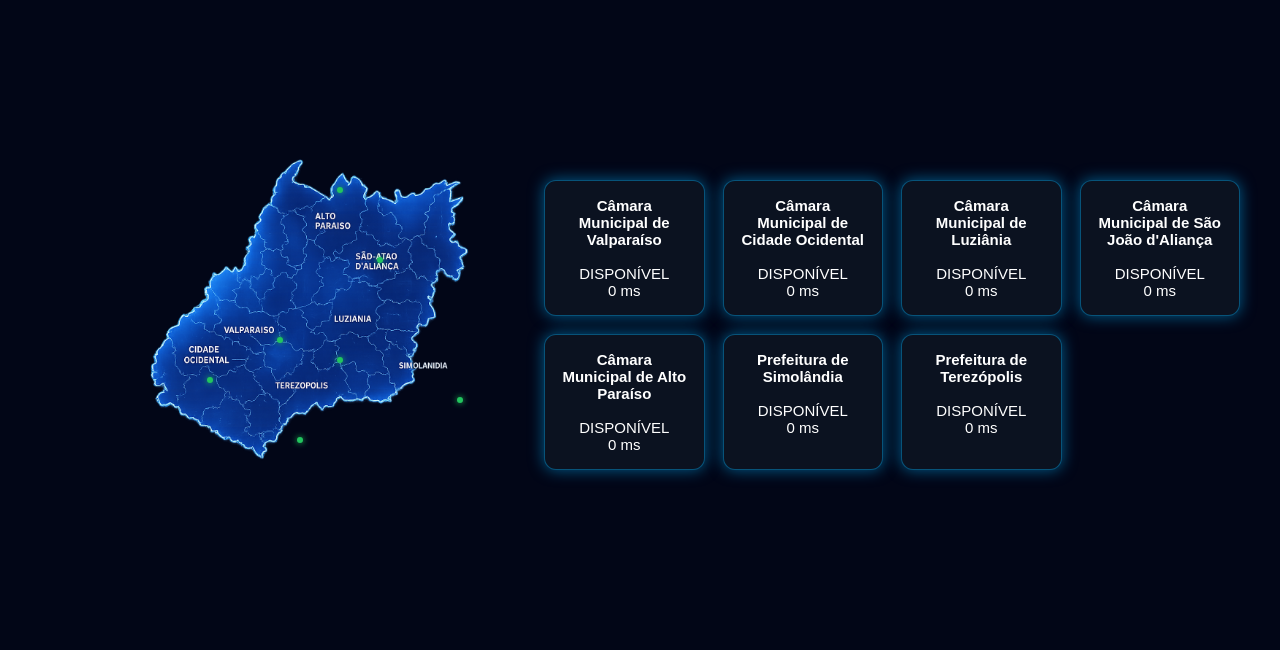
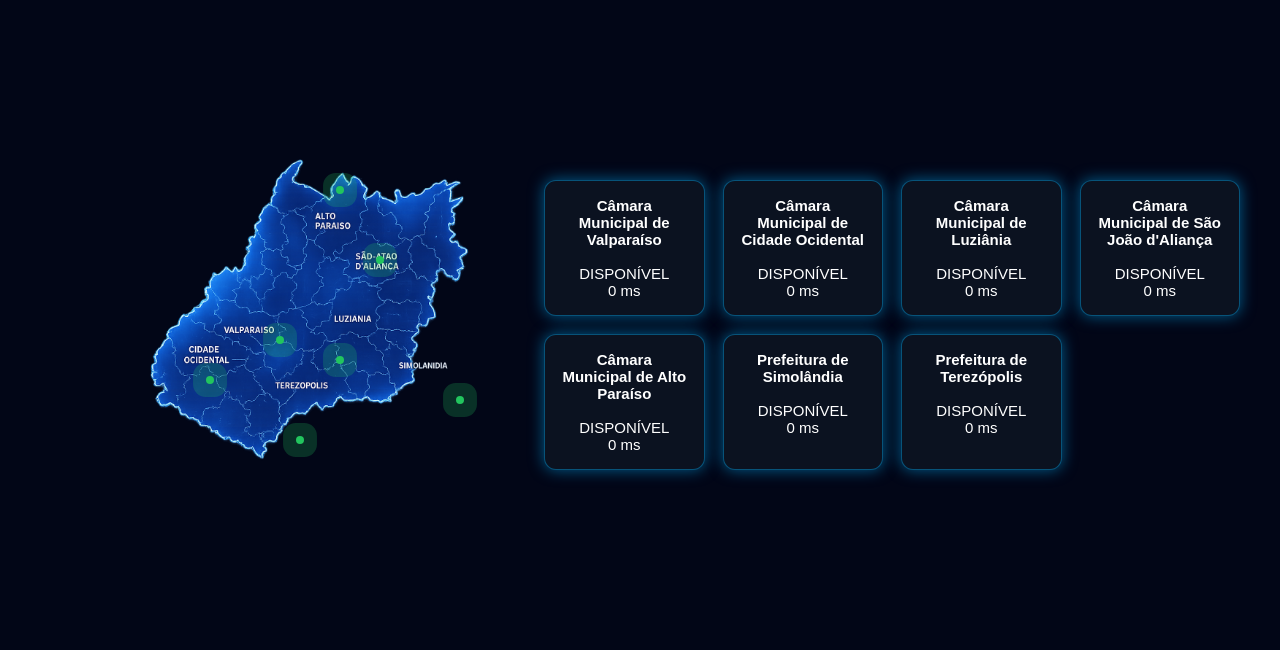
Before and after one commit to besttecsystem2025-cell/painel-noc-transparencia, a Flask app: page / in a window 1280 px wide. Shown: the part 237-887 px from the top of the page. Run offline with Flask 3, Linux system fonts and the light colour scheme; data that the repository does not hold is empty.

Commit message:
Update dashboard.html

```diff
--- a/templates/dashboard.html
+++ b/templates/dashboard.html
@@ -61,9 +61,6 @@ position:relative;
 width:560px;
 height:560px;
 margin:auto;
-
-/* impede radar de aparecer fora */
-overflow:hidden;
 }
 
 .mapa img{
@@ -78,8 +75,8 @@ object-fit:contain;
 
 position:absolute;
 
-width:6px;
-height:6px;
+width:8px;
+height:8px;
 
 background:#22c55e;
 
@@ -87,44 +84,22 @@ border-radius:50%;
 
 transform:translate(-50%,-50%);
 
-box-shadow:0 0 6px #22c55e;
+animation:pulse 2s infinite;
 
 }
 
-.radar::before{
+@keyframes pulse{
 
-content:"";
-
-position:absolute;
-
-top:50%;
-left:50%;
-
-width:6px;
-height:6px;
-
-border:1px solid #22c55e;
-
-border-radius:50%;
-
-transform:translate(-50%,-50%);
-
-animation:radar 2.2s infinite;
-
+0%{
+box-shadow:0 0 0 0 rgba(34,197,94,0.8);
 }
 
-@keyframes radar{
-
-0%{
-width:6px;
-height:6px;
-opacity:1;
+70%{
+box-shadow:0 0 0 18px rgba(34,197,94,0);
 }
 
 100%{
-width:28px;
-height:28px;
-opacity:0;
+box-shadow:0 0 0 0 rgba(34,197,94,0);
 }
 
 }
```
